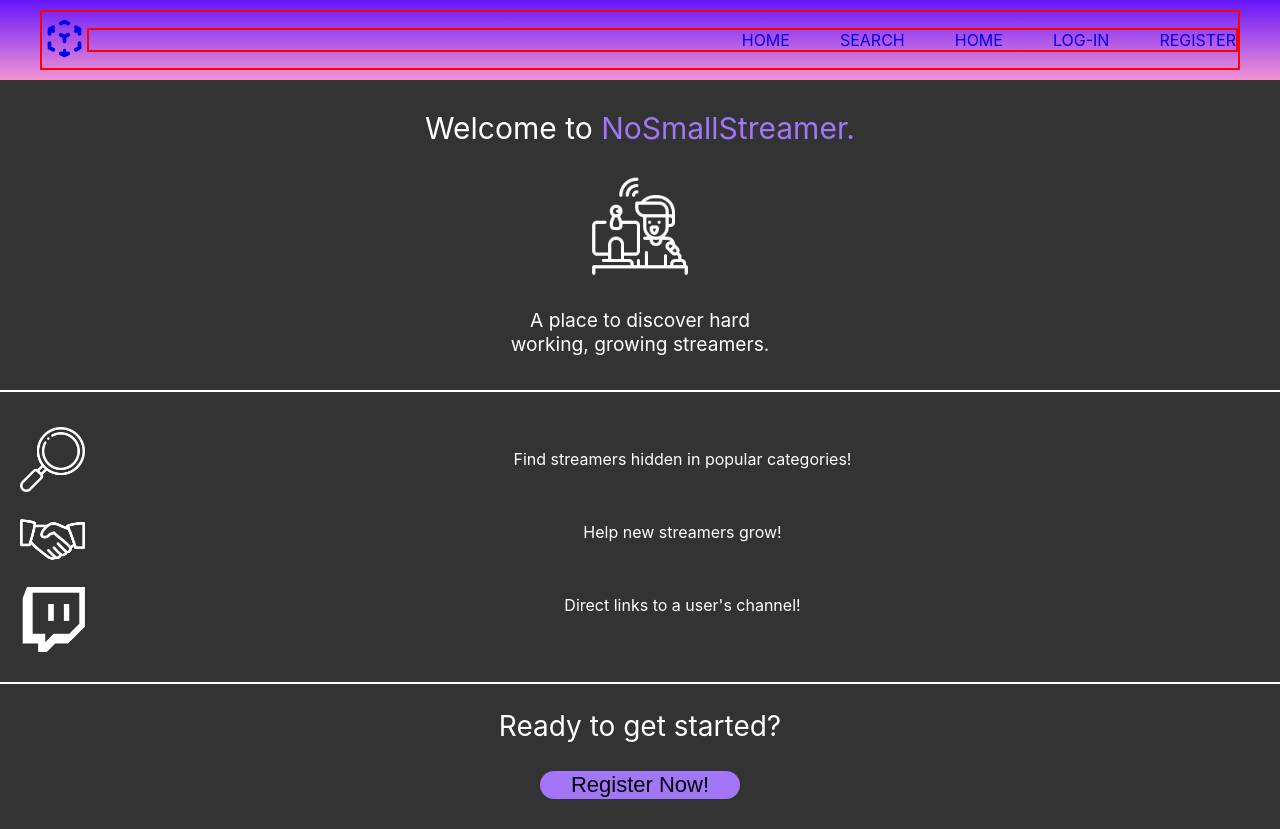
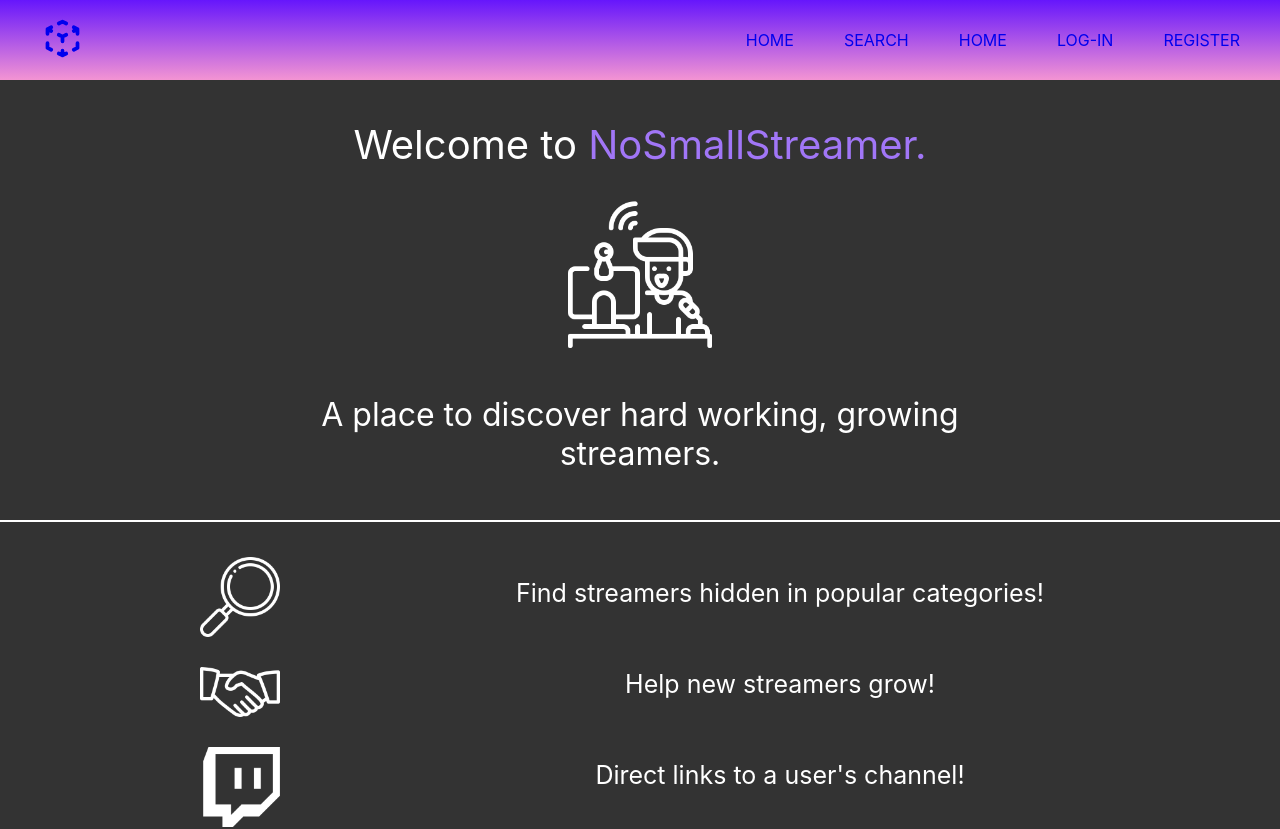
Before and after one commit to chaselancaster/nosmallstreamer-frontend, a React (Create React App) app: page / in a window 1280 px wide. Shown: the top 829 px of the page. Built offline with nearby package versions, Linux system fonts and the light colour scheme.

Commit message:
add landing css for ipad and generic laptop sizing on landing page

```diff
--- a/src/Component/Landing/Landing.css
+++ b/src/Component/Landing/Landing.css
@@ -85,3 +85,112 @@ span {
   font-size: 28px;
   margin-top: 25px;
 }
+
+/* iPad screen size */
+@media (min-width: 768px) {
+  /* Hero Section */
+  .hero-parent {
+    display: flex;
+    flex-direction: column;
+    justify-content: center;
+    align-items: center;
+    border-bottom: 2px solid white;
+    padding-bottom: 15px;
+  }
+
+  .welcome {
+    color: white;
+    font-size: 40px;
+    margin-bottom: 20px;
+    text-align: center;
+  }
+
+  span {
+    color: rgb(161, 118, 247);
+  }
+
+  .hero-p {
+    color: white;
+    text-align: center;
+    font-size: 2em;
+    /* border: 2px solid red; */
+    width: 400px;
+  }
+
+  .hero-logo {
+    display: flex;
+    justify-content: center;
+    margin-top: 10px;
+  }
+
+  .hero-img {
+    width: 20%;
+    height: 20%;
+    margin-bottom: 10px;
+  }
+
+  /* Info Section */
+  .info-parent {
+    display: flex;
+    justify-content: space-evenly;
+    border-bottom: 2px solid white;
+    padding-top: 20px;
+    padding-bottom: 30px;
+    /* border: 2px solid red; */
+  }
+
+  .info-img-container {
+    display: flex;
+    flex-direction: column;
+    /* border: 2px solid red; */
+  }
+
+  .info-img {
+    width: 80px;
+    height: 80px;
+    margin-left: 20px;
+    margin-top: 15px;
+    /* border: 2px solid red; */
+  }
+
+  .info {
+    display: flex;
+    flex-direction: column;
+    justify-content: space-evenly;
+    text-align: center;
+    width: 50%;
+    /* border: 2px solid red; */
+  }
+
+  .info p {
+    color: white;
+    font-size: 25px;
+  }
+}
+
+/* Screen w/ 1280 width */
+@media (min-width: 1208px) {
+  /* Hero Section */
+  .hero-parent {
+    display: flex;
+    flex-direction: column;
+    justify-content: center;
+    align-items: center;
+    border-bottom: 2px solid white;
+    padding-bottom: 15px;
+  }
+
+  .hero-p {
+    color: white;
+    text-align: center;
+    font-size: 2em;
+    /* border: 2px solid red; */
+    width: 800px;
+  }
+
+  .hero-img {
+    width: 30%;
+    height: 30%;
+    margin-bottom: 10px;
+  }
+}
--- a/src/Component/NavBar/NavBar.css
+++ b/src/Component/NavBar/NavBar.css
@@ -12,7 +12,7 @@
   display: flex;
   align-items: center;
   /* justify-content: space-evenly; */
-  border: 2px solid red;
+  /* border: 2px solid red; */
   width: 100%;
 }
 
@@ -32,7 +32,7 @@
   justify-content: flex-end;
   list-style-type: none;
   text-decoration: none;
-  border: 2px solid red;
+  /* border: 2px solid red; */
 }
 
 ul {
```
